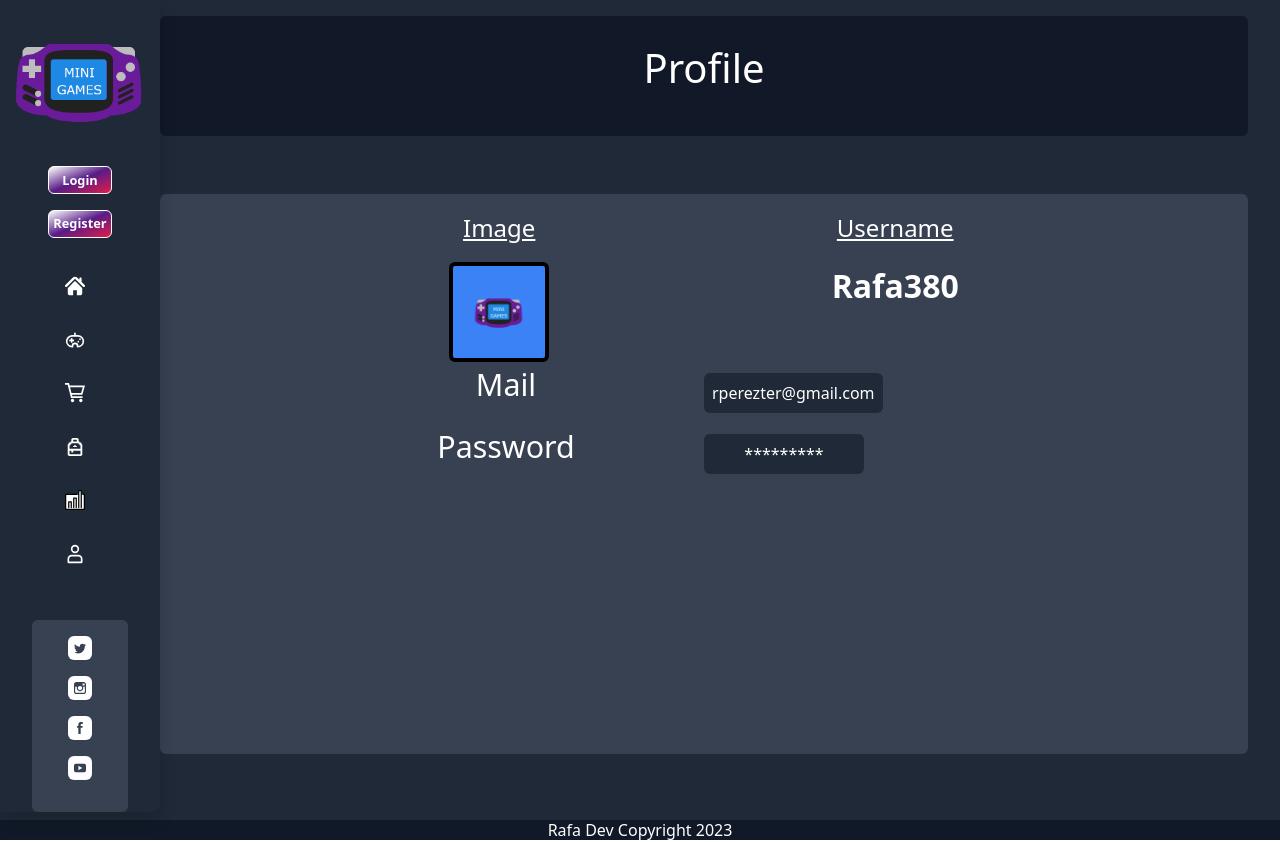
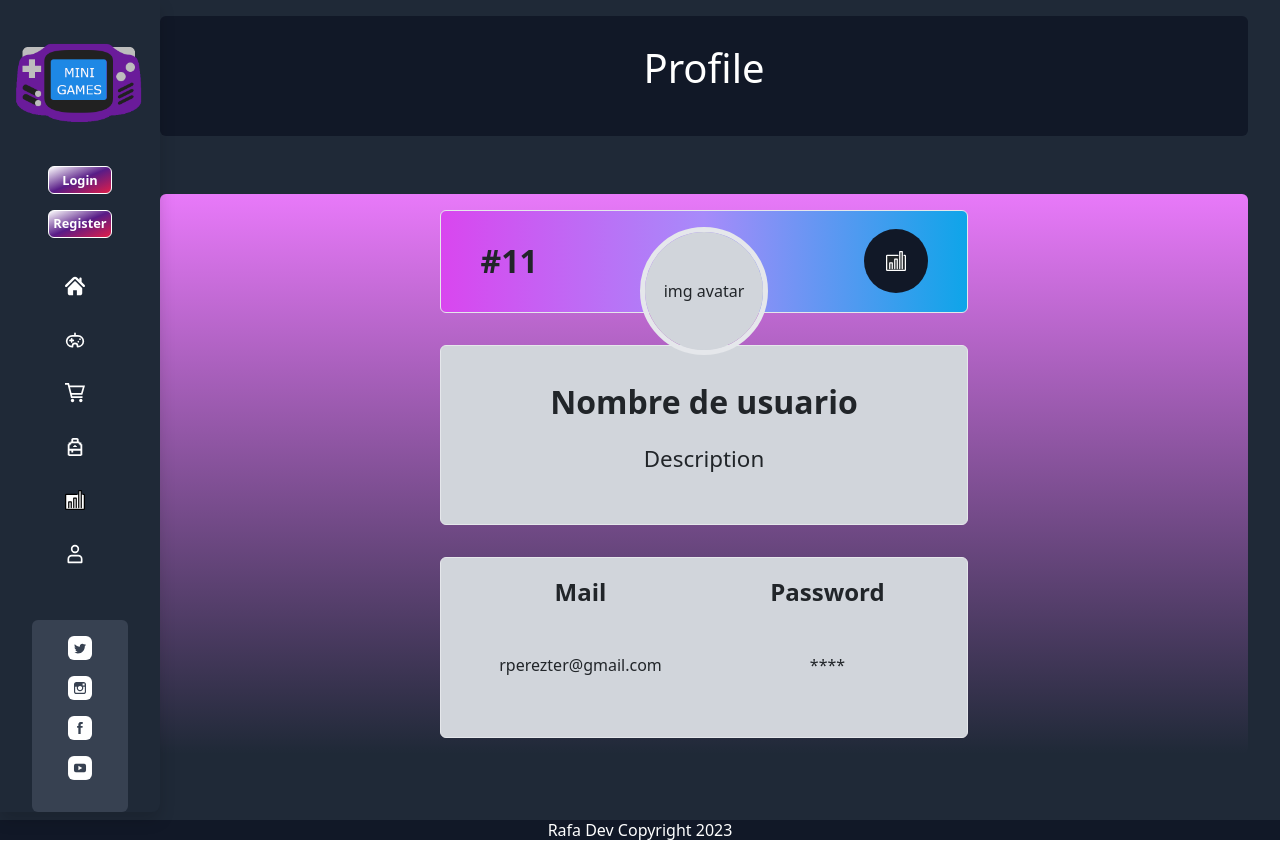
Before and after one commit to Rafaelpereztercero/minigames, a Vue app: page /profile in a window 1280 px wide. Built offline with nearby package versions, Linux system fonts and the light colour scheme; what oh-vue-icons would draw is missing.

Commit message:
Grand update [style-bg and profile added]

```diff
--- a/src/views/GamesView.vue
+++ b/src/views/GamesView.vue
@@ -536,7 +536,7 @@ window.onload = function () {
                             </div>
                      </div> -->
               <div
-                     class="flex mt-[10%] sm:mt-0  flex-col w-full col-start-2 col-end-[-2] sm:col-end-2 p-[1rem]  row-start-2 row-end-2  items-center rounded bg-gray-700 sm:w-[85vw] h-[70vh] justify-center">
+                     class="flex mt-[10%] sm:mt-0  flex-col w-full col-start-2 col-end-[-2] sm:col-end-2 p-[1rem]  row-start-2 row-end-2  items-center rounded bg-gradient-to-b from-fuchsia-400  sm:w-[85vw] h-[70vh] justify-center">
 
                      <div class="w-[100%] h-[100%] self-center flex flex-col justify-center items-center z-2 ">
 
--- a/src/views/HomeView.vue
+++ b/src/views/HomeView.vue
@@ -20,22 +20,25 @@ import footerX from '../components/footer.vue'
 
               </div>
               <div
-                     class="flex mt-[10%] sm:mt-0  w-full col-start-2 col-end-[-2] sm:col-end-2 p-[4rem]  row-start-2 row-end-2   rounded bg-gray-700 sm:w-[85vw] h-[70vh] justify-center">
-              <div class="grid grid-cols-4  w-[80%] rounded bg-gradient-to-l from-sky-400 via-slate-900 to-black">
+                     class="flex mt-[10%] sm:mt-0  w-full col-start-2 col-end-[-2] sm:col-end-2 p-[4rem]  row-start-2 row-end-2   rounded bg-gradient-to-b from-fuchsia-400 sm:w-[85vw] h-[70vh] justify-center">
+              <div class="grid grid-cols-4  w-[80%] rounded bg-gray-300 opacity-75 ">
                      <div class="col-start-1 col-end-4 self-center border-[1px] flex flex-col p-[1rem]">
 
-                     <h2 class="text-[white] self-center font-[retro]">Mini Games</h2>
-                     <p class="text-[1rem] w-[50%] self-center text-[white] mt-[1rem]">In this website you'll be able to play some traditional games who's avarage duration does not reach 5 mins so you will have fun on your break times!</p>
-                     <div class="h-[auto] p-[1rem] mt-[2rem] self-center  rounded w-[12rem] border-[1px] bg-gradient-to-l from-sky-400 via-slate-900 to-black text-[white] text-center">Join Us!</div>
+                     <h2 class="text-[black] self-center font-[retro]">Mini Games</h2>
+                     <p class="text-[1rem] w-[50%] self-center text-[black] mt-[1rem]">In this website you'll be able to play some traditional games who's avarage duration does not reach 5 mins so you will have fun on your break times!</p>
+                     <div class="h-[auto] p-[1rem] mt-[2rem] self-center  rounded w-[12rem] bg-gradient-to-r from-fuchsia-500 via-violet-400 to-sky-500 border-[1px] text-[white] text-center cursor-pointer">Join Us!</div>
               </div>
-                  <div class="w-full h-full col-start-4 border-[1px] rounded-r-lg flex justify-center  self-center">
-                     <div class="w-[66%] h-[66%] grid-cols-1 border-[2px] border-[black] rounded self-center rounded grid">
+                  <div class="w-full h-full col-start-4 border-[1px] rounded-r-lg flex justify-center  flex-col self-center">
+                     <div class="w-[66%] h-[66%] grid-cols-1 border-[2px] border-[black] rounded self-center rounded grid ">
                             <div class="row-start-1 col-start-1 col-end-2 flex justify-center">
                             <img  class= "w-[10rem] self-center" src="/mar_px.png"/>
                      </div>
-                            <p class="row-start-1 col-start-1 text-[black] font-bold text-[1rem] self-end text-center bg-gradient-to-bl from-violet-800 via-cyan-400 to-indigo-200 p-[0.5rem] rounded-[12px, 10px]">Mini Games</p>
+                            <p class="row-start-1 col-start-1 text-[black] font-bold text-[1rem] self-end text-center p-[0.5rem] rounded-[12px, 10px]">Mini Games</p>
                      </div>
-                     <p>Test</p>
+                     <div>
+                            <div class="h-[1rem]"></div>
+                            <div></div>
+                     </div>
                   </div>
 
 
--- a/src/views/InventoryView.vue
+++ b/src/views/InventoryView.vue
@@ -17,7 +17,7 @@ import asideY from '../components/asideY.vue'
 
               </div>
               <div
-                     class="flex mt-[10%] sm:mt-0  flex-col w-full col-start-2 col-end-[-2] sm:col-end-2 p-[1rem]  row-start-2 row-end-2  items-center rounded bg-gray-700 sm:w-[85vw] h-[70vh]">
+                     class="flex mt-[10%] sm:mt-0  flex-col w-full col-start-2 col-end-[-2] sm:col-end-2 p-[1rem]  row-start-2 row-end-2  items-center rounded bg-gradient-to-b from-fuchsia-400  sm:w-[85vw] h-[70vh]">
                      <div class="flex flex-row w-[75%] justify-end w-[100%]  p-[1rem] self-end">
                             <!-- <p class="ml-[2rem] text-[2rem] text-[white] text-[]">Collection</p> -->
 
@@ -65,20 +65,13 @@ import asideY from '../components/asideY.vue'
 
 
 
-                                   <div
-                                          class="self-end cursor-pointer ml-[8rem] h-[4rem] w-[5rem] bg-gray-800 rounded grid grid-cols-[0.1fr 1fr 1fr] grid-rows-[1fr 1fr 1fr] border-[blue] border-[1px]">
-                                          <div
-                                                 class="justify-self-center bg-white rounded col-start-1 col-end-4 self-center row-start-1 row-end-3 h-[0.5rem] w-[3rem] border-[1px]">
-                                          </div>
-                                          <div
-                                                 class="justify-self-center bg-white rounded col-start-1 col-end-4 self-center row-start-1 row-end-3 h-[3rem] w-[0.5rem] border-[1px]">
-                                          </div>
-
-                                   </div>
 
 
 
                             </div>
+                            <div class="self-end mt-[10rem] w-[1rem]">
+                            <svg class="w-[100px] cursor-pointer border-[1px] rounded p-[1rem] col-start-3 mx:col-start-2 fill-current inline-block self-center" fill="#ffffff" version="1.1" id="XMLID_269_" xmlns="http://www.w3.org/2000/svg" xmlns:xlink="http://www.w3.org/1999/xlink" viewBox="0 0 24 24" xml:space="preserve"><g id="SVGRepo_bgCarrier" stroke-width="0"></g><g id="SVGRepo_tracerCarrier" stroke-linecap="round" stroke-linejoin="round"></g><g id="SVGRepo_iconCarrier"><g id="shop-cart"><g><circle cx="9" cy="21" r="2"></circle></g> <g><circle cx="19" cy="21" r="2"></circle></g> <g><path d="M21,18H7.2l-4-16H0V0h4.8l0.8,3H24l-3.2,11H8.3l0.5,2H21V18z M7.8,12h11.5l2-7H6L7.8,12z"></path></g></g></g></svg>
+                     </div>
                      </div>
 
               </div>
--- a/src/views/ProfileView.vue
+++ b/src/views/ProfileView.vue
@@ -18,30 +18,32 @@ import footerX from '../components/footer.vue'
 
               </div>
               <div
-                     class="flex mt-[10%] sm:mt-0  flex-col w-full col-start-2 col-end-[-2] sm:col-end-2 p-[1rem]  row-start-2 row-end-2  items-center rounded bg-gray-700 sm:w-[85vw] h-[70vh]">
-      <div class="flex w-[75%] justify-around">
+                     class="flex mt-[10%] sm:mt-0  flex-col w-full col-start-2 col-end-[-2] sm:col-end-2 p-[1rem]  row-start-2 row-end-2  items-center rounded bg-gradient-to-b from-fuchsia-400 sm:w-[85vw] h-[70vh]">
+                  <div class="w-[50%] flex h-[20%] bg-gradient-to-r from-fuchsia-500 via-violet-400 to-sky-500 rounded border-[1px] justify-center">
+                    <div class="flex justify-between w-[85%] items-center text-[2rem] font-bold">#11
+                      <div class="bg-gray-900 rounded-full h-[4rem] w-[4rem] p-[1rem] flex items-center justify-center">
+                      <svg class="w-[20px] cursor-pointer col-start-3 mx:col-start-2 fill-current inline-block self-center" viewBox="0 0 32 32" fill="none" xmlns="http://www.w3.org/2000/svg"><g id="SVGRepo_bgCarrier" stroke-width="0"></g><g id="SVGRepo_tracerCarrier" stroke-linecap="round" stroke-linejoin="round"></g><g id="SVGRepo_iconCarrier"> <g clip-path="url(#clip0_901_1558)"> <path d="M29 7H30C30.553 7 31 7.447 31 8V30C31 30.553 30.553 31 30 31H2C1.447 31 1 30.553 1 30V8C1 7.447 1.447 7 2 7H19M6 28V19H10V28M14 28V13H18V28M22 28V1H26V28" stroke="#ffffffff" stroke-width="2" stroke-linecap="round" stroke-linejoin="round"></path> </g> <defs> <clipPath id="clip0_901_1558"> <rect width="32" height="32" fill="white"></rect> </clipPath> </defs> </g></svg>
+                    </div>
+                    </div>
+                    <div class="h-[8rem] w-[8rem] border-[5px] rounded-full absolute mt-[1rem]">
 
-        <div class="flex flex-col items-center">
-          <p class="text-[1.5rem] text-[white] underline">Image</p><img
-            class="rounded p-[1rem] border-solid h-[100px] w-[100px] border-[4px] border-black flex-col bg-blue-500"
-            src="/Gameboy.png">
-        </div>
-        <div class="flex items-center flex-col text-[white]">
-          <p class="text-[1.5rem] underline">Username</p>
-          <p class="text-[2rem] font-bold flex ">Rafa380</p>
-        </div>
-      </div>
-      <div class="grid grid-cols-4 w-[75%] items-center justify-between h-[20%] text-[white]">
-        <p class="text-[1.9rem] self-end col-start-1 col-end-3 text-center">Mail</p>
-        <div
-          class="col-start-3 bg-gray-800 min-w-[max-content] max-w-[10rem] flex p-[0.5rem] text-white rounded items-center justify-center">
-          rperezter@gmail.com</div>
-        <p class="text-[1.9rem] self-end col-start-1 col-end-3 text-center">Password</p>
-        <div
-          class="col-start-3 bg-gray-800 min-w-[max-content] max-w-[10rem] flex p-[0.5rem] text-white rounded items-center justify-center">
-          *********</div>
-      </div>
-    </div>
+                      <div class="bg-gray-300 flex h-[100%] w-[100%] rounded-full justify-center items-center">
+                        <div class="self-center text-center">img avatar</div>
+                      </div>
+                    </div>
+                  </div>
+                  <div class=" bg-gray-300 w-[50%] h-[35%] rounded flex mt-[2rem] border-[1px] flex-col items-center justify-center">
+                    <p class="text-[2rem] font-bold">Nombre de usuario</p>
+                    <p class="text-[1.4rem]">Description</p>
+                  </div>
+                  <div class=" bg-gray-300 w-[50%] h-[35%] rounded grid mt-[2rem] border-[1px] grid-cols-2 p-[1rem]">
+                    <div class="flex justify-center"><p class="text-[1.5rem] font-bold">Mail</p></div>
+                    <div  class="flex justify-center"> <p class="text-[1.5rem] font-bold">Password</p></div>
+                    <div class="flex justify-center"><p>rperezter@gmail.com</p></div>
+                    <div  class="flex justify-center"><p>****</p></div>
+
+                  </div>
+                    </div>
     <footerX class="row-start-4 row-end-5"></footerX>
   </div>
 </template>
```
